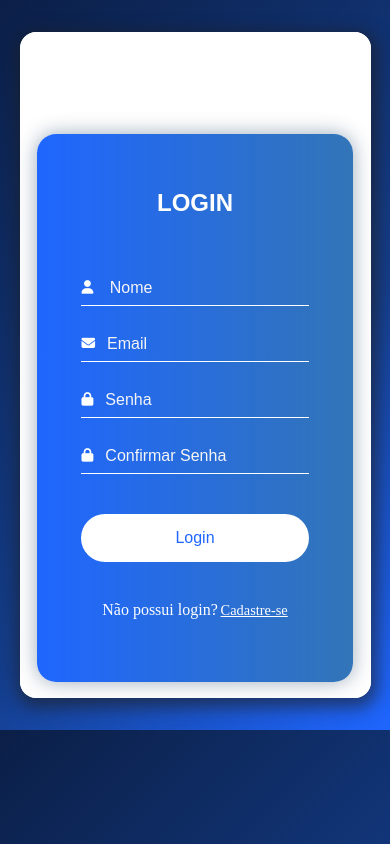
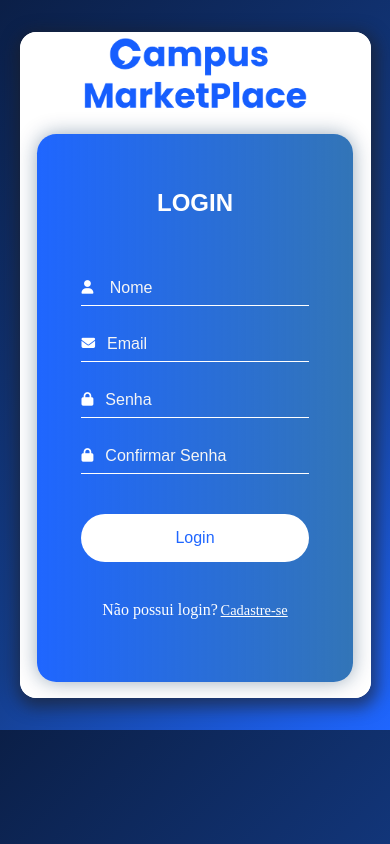
Before and after one commit to KiwiZiin/Campus-project-V1.0, a plain HTML site: page login.html in a window 390 px wide. Drawn offline with Linux system fonts and the light colour scheme.

Commit message:
Update style.css

```diff
--- a/style.css
+++ b/style.css
@@ -309,7 +309,7 @@ height: 30%;
         background-size: contain;
         background-position: center;
         border-radius: 1rem 1rem 0 0;
-        background-image: url(logoCentralizada.png);
+        background-image: url(/images/logoCentralizada.png);
     }
 
     .Tela_direita {
```
